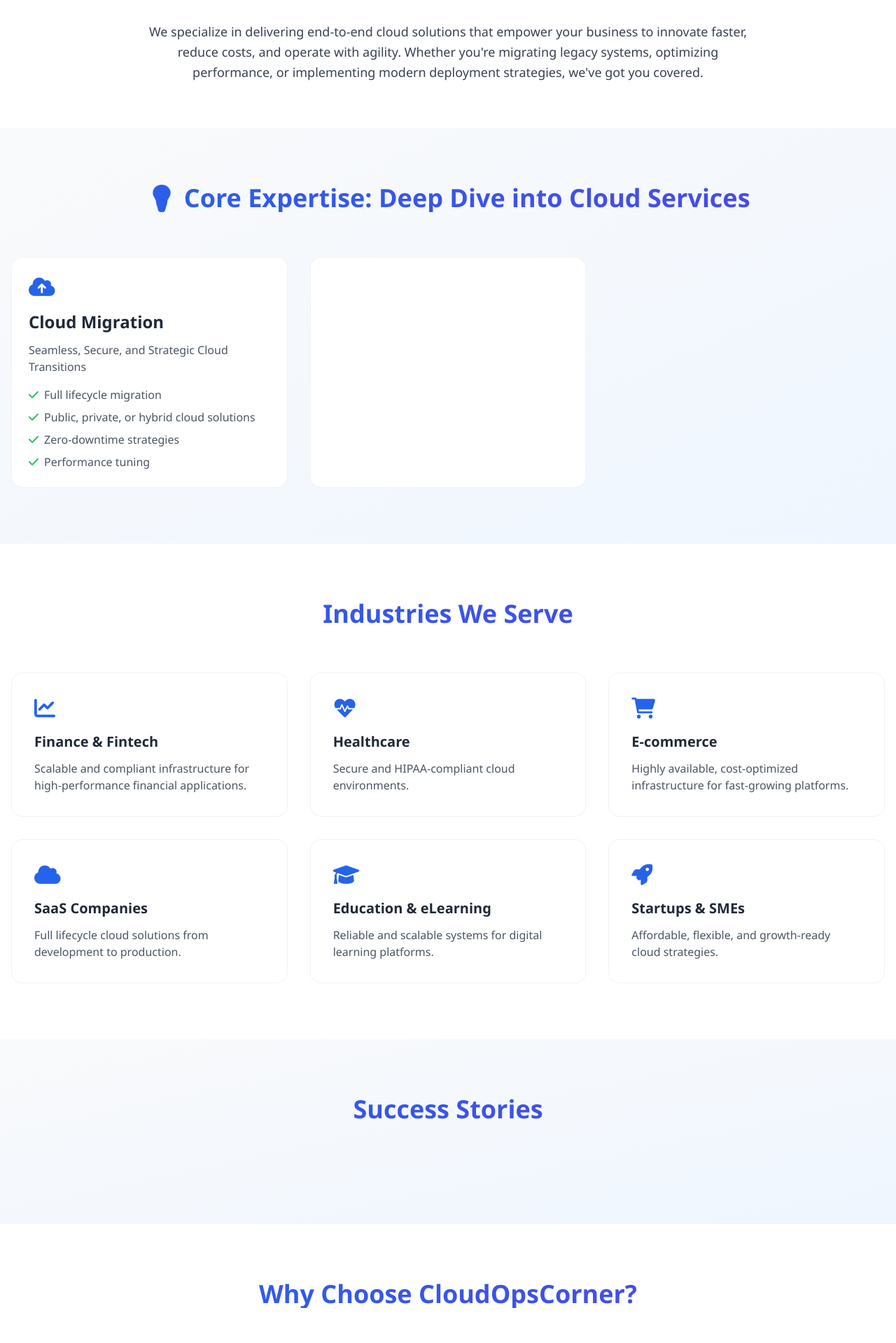
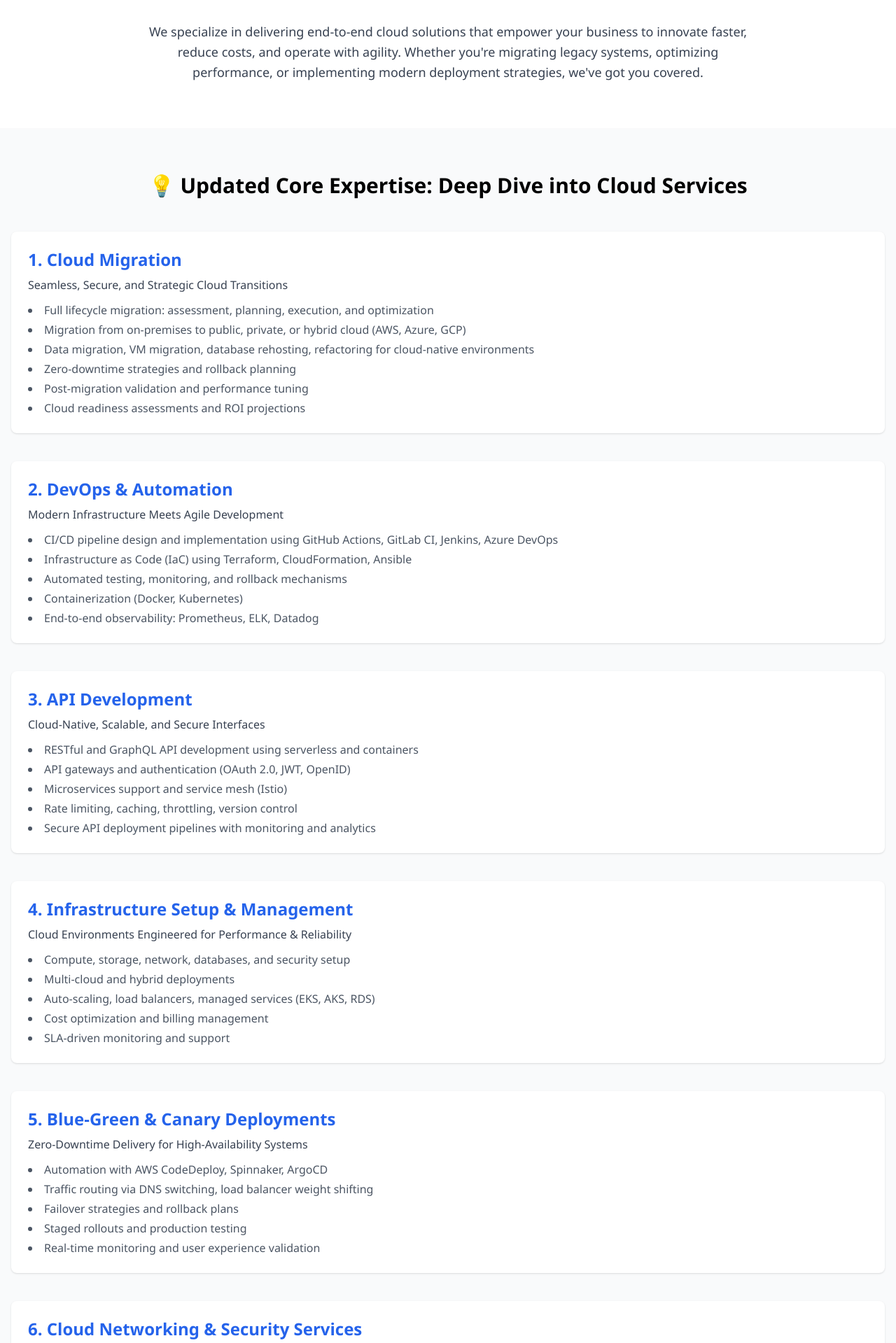
Before and after one commit to hdp01/cloudops-corner, a Flask app: page / in a window 1280 px wide. Shown: the part 1562-3481 px from the top of the page at 70% size. Run offline with Flask 3, Linux system fonts and the light colour scheme; some libraries are stand-ins or nearby versions.

Commit message:
added extra data

```diff
--- a/templates/index.html
+++ b/templates/index.html
@@ -60,46 +60,83 @@
   </section>
 
   <!-- Core Expertise Section -->
-  <section id="expertise" class="py-20 bg-gradient-to-br from-gray-50 to-blue-50">
+  <section id="expertise" class="py-16 bg-gray-50">
     <div class="max-w-7xl mx-auto px-4">
-      <h2 class="text-4xl font-bold text-center mb-16 bg-gradient-to-r from-blue-600 to-indigo-600 text-transparent bg-clip-text" data-aos="fade-up">
-        💡 Core Expertise: Deep Dive into Cloud Services
-      </h2>
-      <div class="grid grid-cols-1 md:grid-cols-2 lg:grid-cols-3 gap-8">
-        <!-- Cloud Migration -->
-        <div class="card p-6" data-aos="fade-up">
-          <div class="text-blue-600 mb-4 text-3xl">
-            <i class="fas fa-cloud-upload-alt"></i>
-          </div>
-          <h3 class="text-2xl font-semibold text-gray-800 mb-3">Cloud Migration</h3>
-          <p class="text-gray-600 mb-4">Seamless, Secure, and Strategic Cloud Transitions</p>
-          <ul class="space-y-2">
-            <li class="flex items-start">
-              <i class="fas fa-check text-green-500 mt-1 mr-2"></i>
-              <span class="text-gray-600">Full lifecycle migration</span>
-            </li>
-            <li class="flex items-start">
-              <i class="fas fa-check text-green-500 mt-1 mr-2"></i>
-              <span class="text-gray-600">Public, private, or hybrid cloud solutions</span>
-            </li>
-            <li class="flex items-start">
-              <i class="fas fa-check text-green-500 mt-1 mr-2"></i>
-              <span class="text-gray-600">Zero-downtime strategies</span>
-            </li>
-            <li class="flex items-start">
-              <i class="fas fa-check text-green-500 mt-1 mr-2"></i>
-              <span class="text-gray-600">Performance tuning</span>
-            </li>
+      <h2 class="text-3xl font-bold text-center mb-12">💡 Updated Core Expertise: Deep Dive into Cloud Services</h2>
+
+      <div class="space-y-10">
+        <div class="bg-white p-6 rounded-lg shadow">
+          <h3 class="text-2xl font-semibold text-blue-600 mb-2">1. Cloud Migration</h3>
+          <p class="text-gray-700">Seamless, Secure, and Strategic Cloud Transitions</p>
+          <ul class="list-disc list-inside text-gray-600 mt-3 space-y-1">
+            <li>Full lifecycle migration: assessment, planning, execution, and optimization</li>
+            <li>Migration from on-premises to public, private, or hybrid cloud (AWS, Azure, GCP)</li>
+            <li>Data migration, VM migration, database rehosting, refactoring for cloud-native environments</li>
+            <li>Zero-downtime strategies and rollback planning</li>
+            <li>Post-migration validation and performance tuning</li>
+            <li>Cloud readiness assessments and ROI projections</li>
           </ul>
         </div>
 
-        <!-- Similar cards for other expertise areas -->
-        <!-- DevOps & Automation -->
-        <div class="card p-6" data-aos="fade-up" data-aos-delay="100">
-          <!-- Similar structure with updated content -->
+        <div class="bg-white p-6 rounded-lg shadow">
+          <h3 class="text-2xl font-semibold text-blue-600 mb-2">2. DevOps & Automation</h3>
+          <p class="text-gray-700">Modern Infrastructure Meets Agile Development</p>
+          <ul class="list-disc list-inside text-gray-600 mt-3 space-y-1">
+            <li>CI/CD pipeline design and implementation using GitHub Actions, GitLab CI, Jenkins, Azure DevOps</li>
+            <li>Infrastructure as Code (IaC) using Terraform, CloudFormation, Ansible</li>
+            <li>Automated testing, monitoring, and rollback mechanisms</li>
+            <li>Containerization (Docker, Kubernetes)</li>
+            <li>End-to-end observability: Prometheus, ELK, Datadog</li>
+          </ul>
         </div>
 
-        <!-- Continue with other expertise areas -->
+        <div class="bg-white p-6 rounded-lg shadow">
+          <h3 class="text-2xl font-semibold text-blue-600 mb-2">3. API Development</h3>
+          <p class="text-gray-700">Cloud-Native, Scalable, and Secure Interfaces</p>
+          <ul class="list-disc list-inside text-gray-600 mt-3 space-y-1">
+            <li>RESTful and GraphQL API development using serverless and containers</li>
+            <li>API gateways and authentication (OAuth 2.0, JWT, OpenID)</li>
+            <li>Microservices support and service mesh (Istio)</li>
+            <li>Rate limiting, caching, throttling, version control</li>
+            <li>Secure API deployment pipelines with monitoring and analytics</li>
+          </ul>
+        </div>
+
+        <div class="bg-white p-6 rounded-lg shadow">
+          <h3 class="text-2xl font-semibold text-blue-600 mb-2">4. Infrastructure Setup & Management</h3>
+          <p class="text-gray-700">Cloud Environments Engineered for Performance & Reliability</p>
+          <ul class="list-disc list-inside text-gray-600 mt-3 space-y-1">
+            <li>Compute, storage, network, databases, and security setup</li>
+            <li>Multi-cloud and hybrid deployments</li>
+            <li>Auto-scaling, load balancers, managed services (EKS, AKS, RDS)</li>
+            <li>Cost optimization and billing management</li>
+            <li>SLA-driven monitoring and support</li>
+          </ul>
+        </div>
+
+        <div class="bg-white p-6 rounded-lg shadow">
+          <h3 class="text-2xl font-semibold text-blue-600 mb-2">5. Blue-Green & Canary Deployments</h3>
+          <p class="text-gray-700">Zero-Downtime Delivery for High-Availability Systems</p>
+          <ul class="list-disc list-inside text-gray-600 mt-3 space-y-1">
+            <li>Automation with AWS CodeDeploy, Spinnaker, ArgoCD</li>
+            <li>Traffic routing via DNS switching, load balancer weight shifting</li>
+            <li>Failover strategies and rollback plans</li>
+            <li>Staged rollouts and production testing</li>
+            <li>Real-time monitoring and user experience validation</li>
+          </ul>
+        </div>
+
+        <div class="bg-white p-6 rounded-lg shadow">
+          <h3 class="text-2xl font-semibold text-blue-600 mb-2">6. Cloud Networking & Security Services</h3>
+          <p class="text-gray-700">Cloud Connectivity That’s Fast, Reliable & Secure</p>
+          <ul class="list-disc list-inside text-gray-600 mt-3 space-y-1">
+            <li>VPCs, subnets, NAT gateways, and peering connections</li>
+            <li>Firewalls, security groups, ACLs, and zero trust architectures</li>
+            <li>DNS, CDN (CloudFront, Azure CDN), traffic routing</li>
+            <li>VPN and direct connect for hybrid clouds</li>
+            <li>DDoS protection, WAFs, SSL/TLS management</li>
+          </ul>
+        </div>
       </div>
     </div>
   </section>
```
